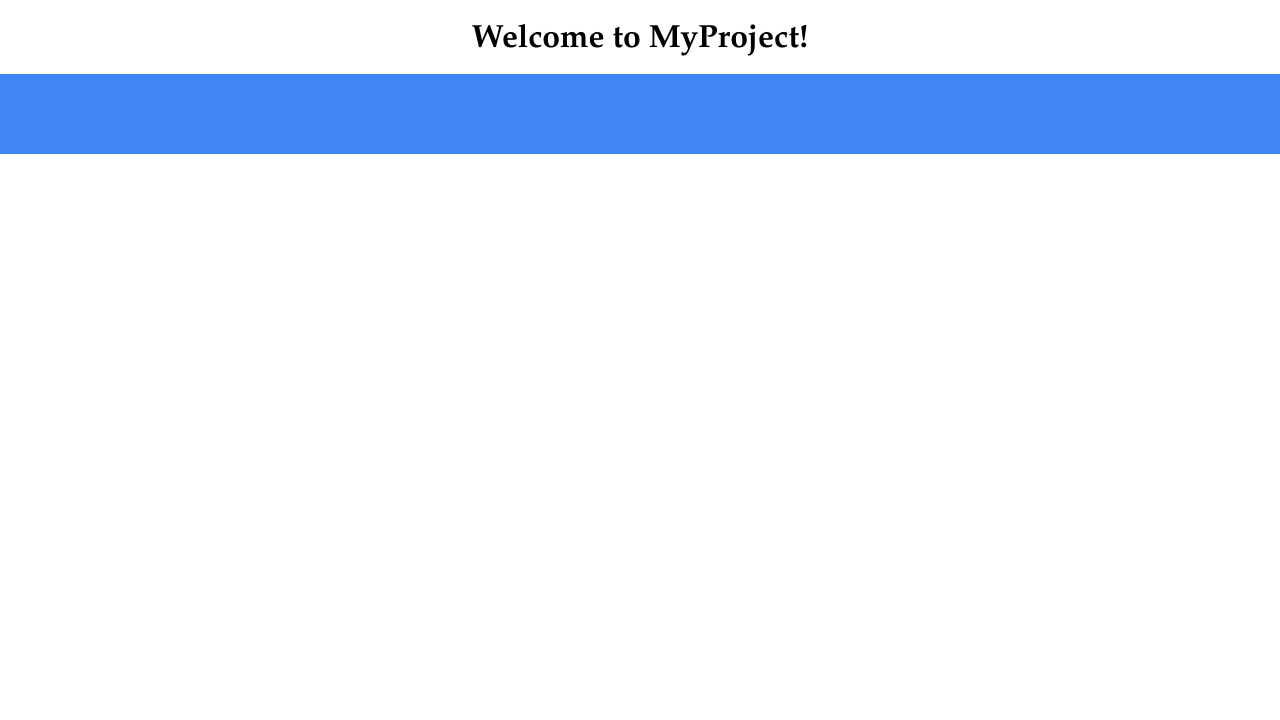
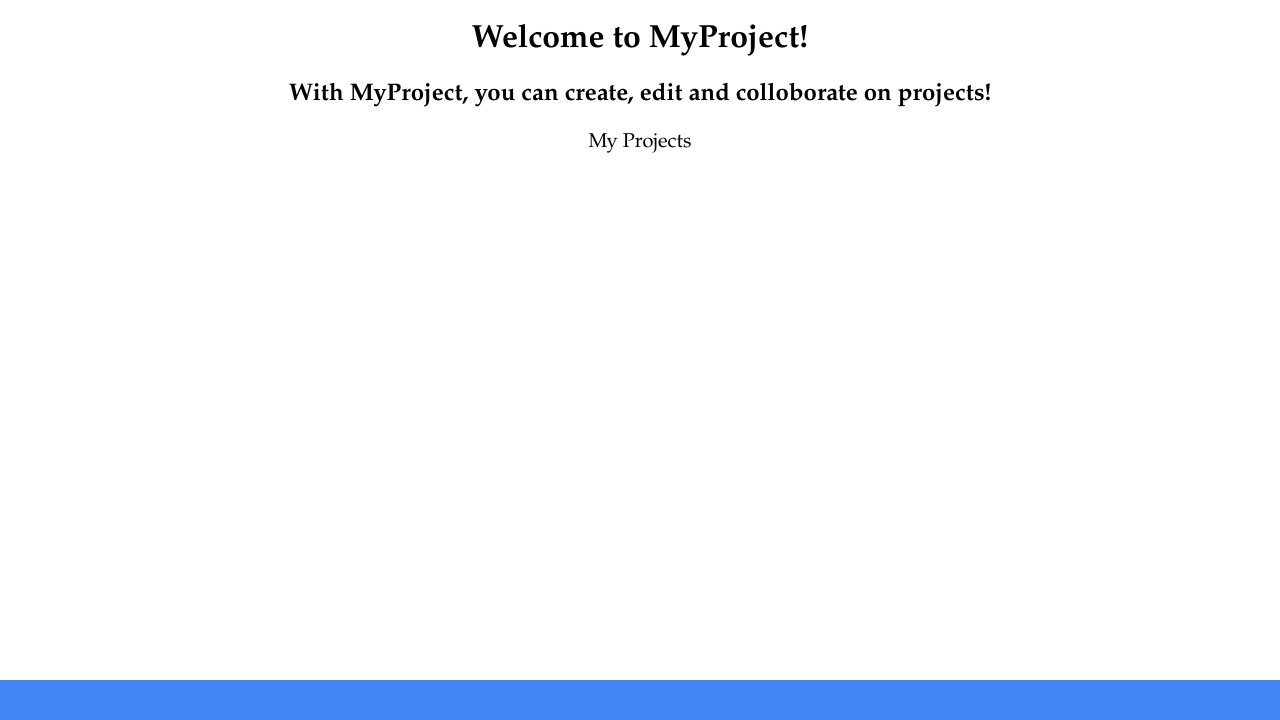
Before and after one commit to jakeearing/MyProject-Web-Application, a Flask app: page / in a window 1280 px wide. Shown: the part 80-800 px from the top of the page. Run offline with Flask 2, Linux system fonts and the light colour scheme.

Commit message:
Footer slightly shrunk
Made footer 40px tall

```diff
--- a/static/style.css
+++ b/static/style.css
@@ -15,7 +15,6 @@ header, footer
 {
     position: absolute;
     left: 0;
-    height: 80px;
     background-color: #4285f4;
     width: 100%;
     margin: 0;
@@ -46,4 +45,10 @@ form{
 header
 {
     bottom: 0;
+    height: 80px;
 }
+footer
+{
+    bottom: 0;
+    height: 40px;
+}
```
